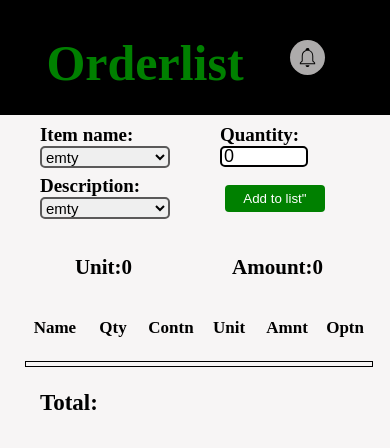
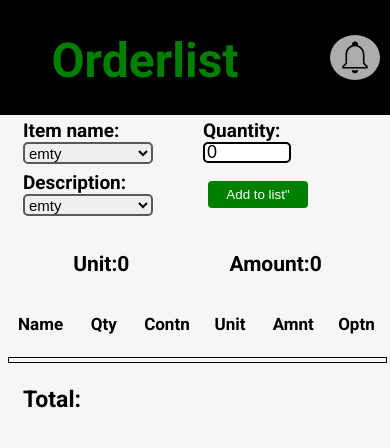
Before and after one commit to Fino-E-marking/shop-sd-files, a plain HTML site: page E-Place-order2.html in a window 390 px wide. Drawn offline with Linux system fonts and the light colour scheme.

Commit message:
aranging place order mobile

```diff
--- a/E pro styles/E-PLace-order.css
+++ b/E pro styles/E-PLace-order.css
@@ -3,6 +3,7 @@ body{
   font-family:Roboto arial;
   font-size: 15px;
   font-weight: bold;
+  font-family: Roboto;
 
 }
 .unit-holder{
@@ -53,11 +54,15 @@ body{
   z-index: 1;
 }
 .or-header-img{
-  width: 50px;
+  width: 45px;
   border-radius: 5px;
   padding-right: 2px;
+  height: 28px;
 }
-.first-head-dv{
+.first-head-dv,#mobile2{
+  display: flex;
+  align-items: center;
+  justify-content: center;
   text-align: center;
   font-size: 30px;
    color: green;
@@ -83,6 +88,11 @@ body{
 .noti-button:hover .notis-popup{
   opacity: 1;
   pointer-events: all;
+
+}
+.noti-button:focus .notis-popup,.add-button:focus .add-hover{
+  opacity: 0;
+  pointer-events: none;
 
 }
 .notis{
@@ -477,9 +487,10 @@ body{
   #mobile2 h1{
     font-family: 0px;
   }
-  .noti-button{
-    width: 35px;
-    height: 35px;
+  .notis{
+    align-items: center;
+    justify-content: right;
+    padding-right: 10px;
   }
   #mobile4{
     display: none;
@@ -494,7 +505,9 @@ body{
 
 }
 @media only screen and (max-width: 500px) {
-
+  body{
+    padding-left:0 ;
+  }
   .enterkeys{
     padding: 0px 0px
   }
@@ -504,6 +517,21 @@ body{
   #mobile4{
     display: block;
 
+  }
+  #mobile2{
+    font-size: 24px;
+  }
+  .list-contain{
+    width: 100%;
+  }
+  .body-carrier,.body-holder{
+    width: 100%;
+    padding: 0;
+    margin: 0;
+  }
+  .body-holder{
+    padding-right: 3px;
+    margin: 0;
   }
 
   .add-button{
--- a/E-Place-order2.html
+++ b/E-Place-order2.html
@@ -3,6 +3,8 @@
   <head>
     <meta charset="UTF-8">
     <meta name="viewport" content="width=device-width, initial-scale=1.0">
+    <link rel="stylesheet" href="https://stackpath.bootstrapcdn.com/font-awesome/4.7.0/css/font-awesome.min.css">
+    <link href="https://fonts.googleapis.com/css2?family=Roboto:wght@400;500;700&display=swap" rel="stylesheet">
     <link rel="stylesheet" href="E pro styles/E-PLace-order.css">
     <title>PLace order</title>
   </head>
@@ -22,7 +24,7 @@
       </div>
       <div class="notis">
         <button class="noti-button">
-          <img class="notification-icon" src="icons/notifications.svg" alt="notification">
+          <img src="icons/notifications.svg" alt="">
           <div class="notis-popup" id="notis-phide">notification</div>
           <div class="notis-num" id="notis-nhide">0</div>
         </button>
```
Also changed, not shown: E-Place-Order.html (+1 -0 lines).
